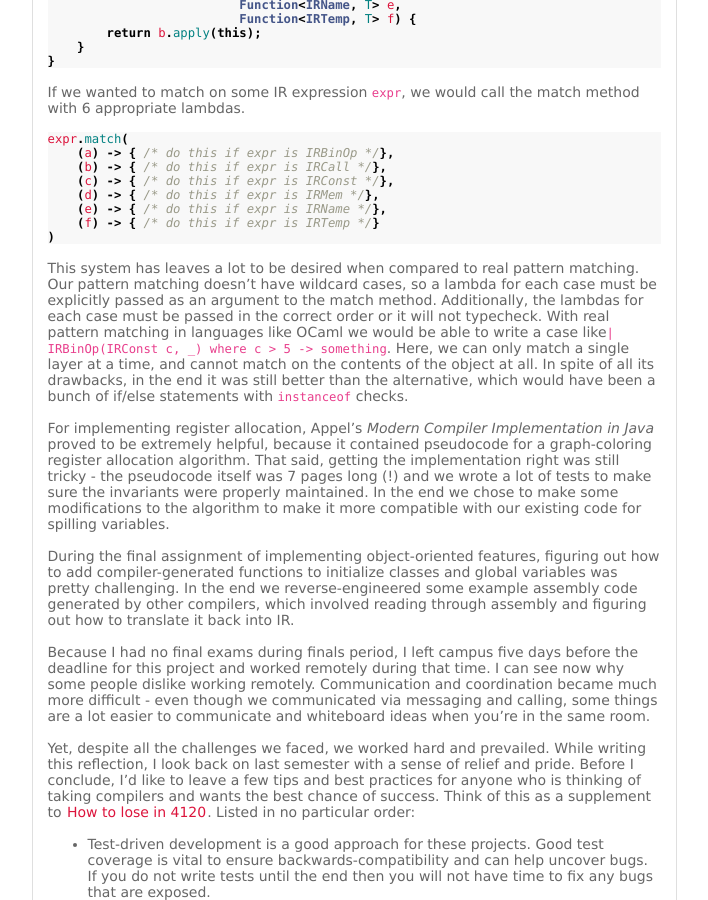
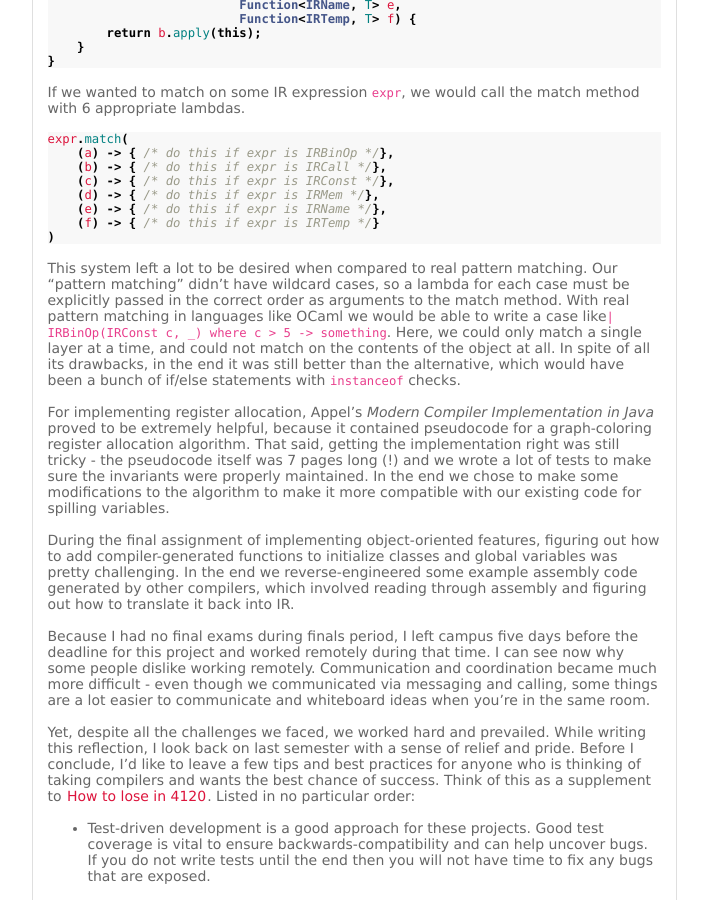
Before and after one commit to yangdanny97/yangdanny97.github.io, a Jekyll site: the page built from _posts/2019-05-26-compilers-2.md, in a window 1280 px wide and 900 px high, scrolled down 857 px. Shown: the whole window, without its empty margins (286-994 px from the left). Built offline with Jekyll 4.4.1, drawn with Linux system fonts in a browser that asks for light colours.

Commit message:
fix typo

````diff
--- a/_posts/2019-05-26-compilers-2.md
+++ b/_posts/2019-05-26-compilers-2.md
@@ -54,7 +54,7 @@ expr.match(
 )
 ```
 
-This system has leaves a lot to be desired when compared to real pattern matching. Our pattern matching doesn't have wildcard cases, so a lambda for each case must be explicitly passed as an argument to the match method. Additionally, the lambdas for each case must be passed in the correct order or it will not typecheck. With real pattern matching in languages like OCaml we would be able to write a case like`| IRBinOp(IRConst c, _) where c > 5 -> something`. Here, we can only match a single layer at a time, and cannot match on the contents of the object at all. In spite of all its drawbacks, in the end it was still better than the alternative, which would have been a bunch of if/else statements with `instanceof` checks.
+This system left a lot to be desired when compared to real pattern matching. Our "pattern matching" didn't have wildcard cases, so a lambda for each case must be explicitly passed in the correct order as arguments to the match method. With real pattern matching in languages like OCaml we would be able to write a case like`| IRBinOp(IRConst c, _) where c > 5 -> something`. Here, we could only match a single layer at a time, and could not match on the contents of the object at all. In spite of all its drawbacks, in the end it was still better than the alternative, which would have been a bunch of if/else statements with `instanceof` checks.
 
 For implementing register allocation, Appel's _Modern Compiler Implementation in Java_ proved to be extremely helpful, because it contained pseudocode for a graph-coloring register allocation algorithm. That said, getting the implementation right was still tricky - the pseudocode itself was 7 pages long (!) and we wrote a lot of tests to make sure the invariants were properly maintained. In the end we chose to make some modifications to the algorithm to make it more compatible with our existing code for spilling variables.
 
````
